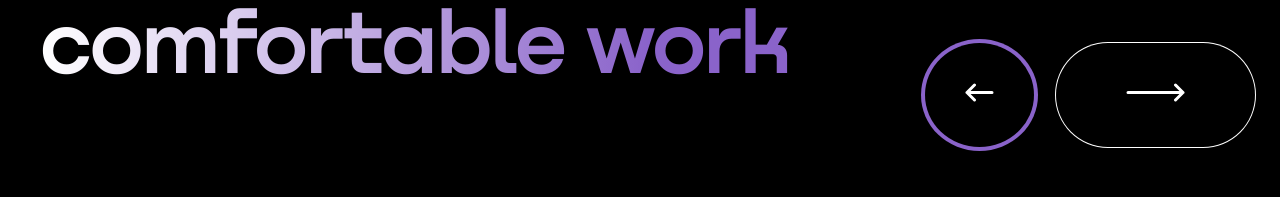
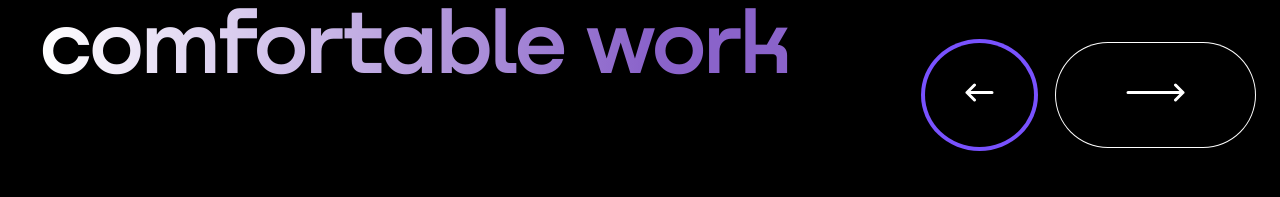
Before and after one commit to DaniilSerga/Capico, a React (Create React App) app: page / in a window 1280 px wide. In both pictures the pointer is over the button 979 px from the left and 5981 px from the top of the page. Shown: the part 5887-6084 px from the top of the page. Built offline with nearby package versions, Linux system fonts and the light colour scheme.

Commit message:
fix: change color

```diff
--- a/src/pages/MainPage/Sections/ComfortableWorkSection/ComfortableWorkSection.module.scss
+++ b/src/pages/MainPage/Sections/ComfortableWorkSection/ComfortableWorkSection.module.scss
@@ -58,16 +58,13 @@
     transform: translateY(-76px);
 
     & > button:hover {
-        // border: 4px solid $amethyst;
-        box-shadow: 0 0 0 4px $amethyst;
-        // border-color: transparent;
+        box-shadow: 0 0 0 4px $violet;
     }
 }
 
 .prevButton {
     cursor: pointer;
     background-color: transparent;
-    // border: 1px solid $white;
     border: none;
     border-radius: 100%;
     padding: 40px;
```
